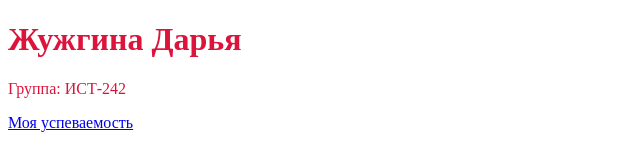
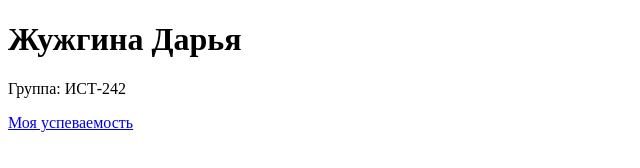
Before and after one commit to DariaUwU/my-html-project, a plain HTML site: page index.html in a window 1280 px wide. Shown: the whole page, without its empty margins (0-640 px from the left). Drawn offline with Linux system fonts and the light colour scheme.

Commit message:
Revert "Подключен style.css, цвет текста crimson"
This reverts commit b1b3b79d34ce8f3a3ef1b83d8ab6812889bba0e4.

```diff
--- a/index.html
+++ b/index.html
@@ -3,7 +3,6 @@
 <head>
     <meta charset="UTF-8">
     <title>Жужгина Дарья</title>
-    <link rel="stylesheet" href="style.css">
 </head>
 <body>
     <h1>Жужгина Дарья</h1>
--- a/style.css
+++ /dev/null
@@ -1,3 +0,0 @@
-body {
-    color: crimson;
-}
```
